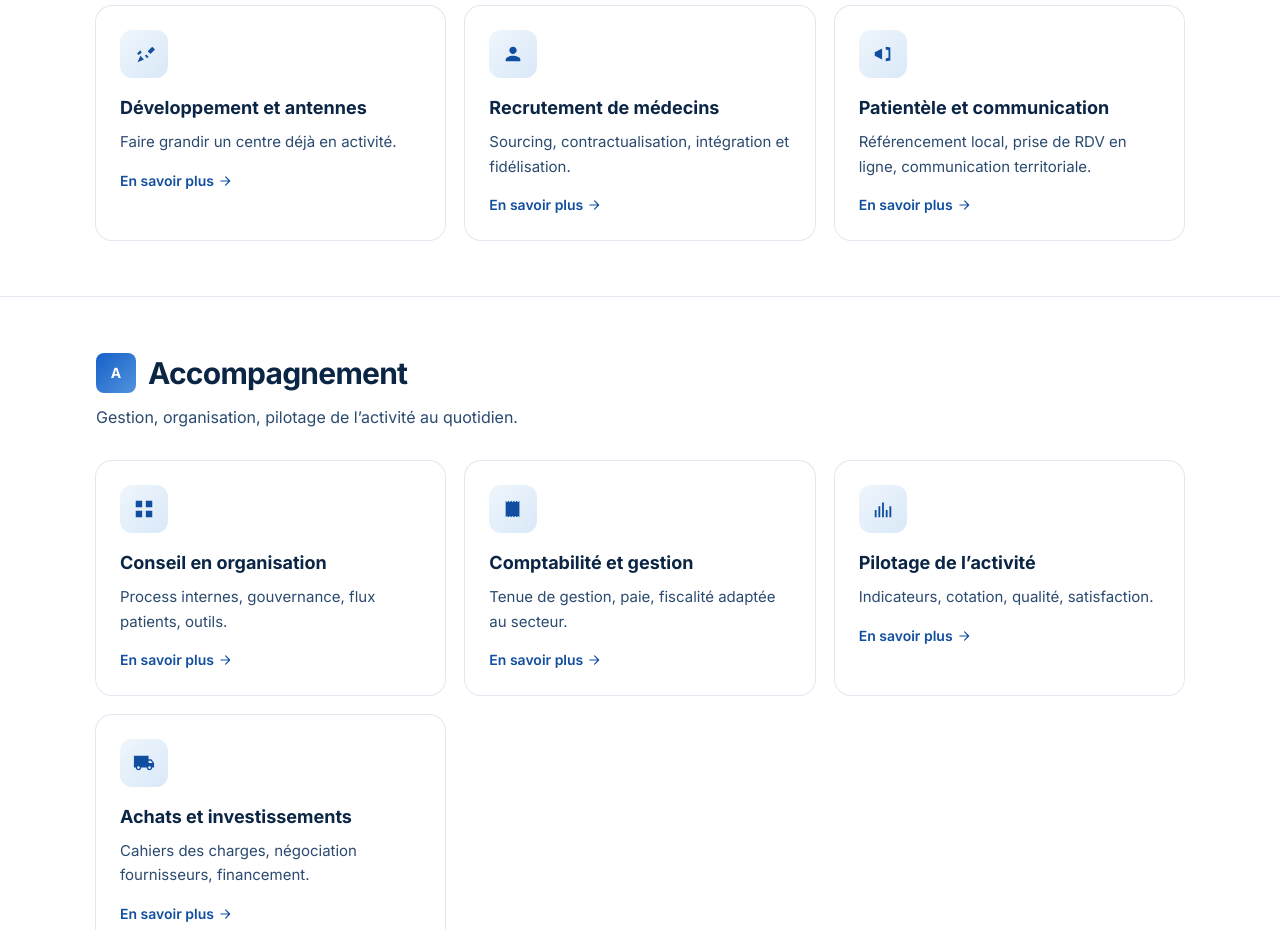
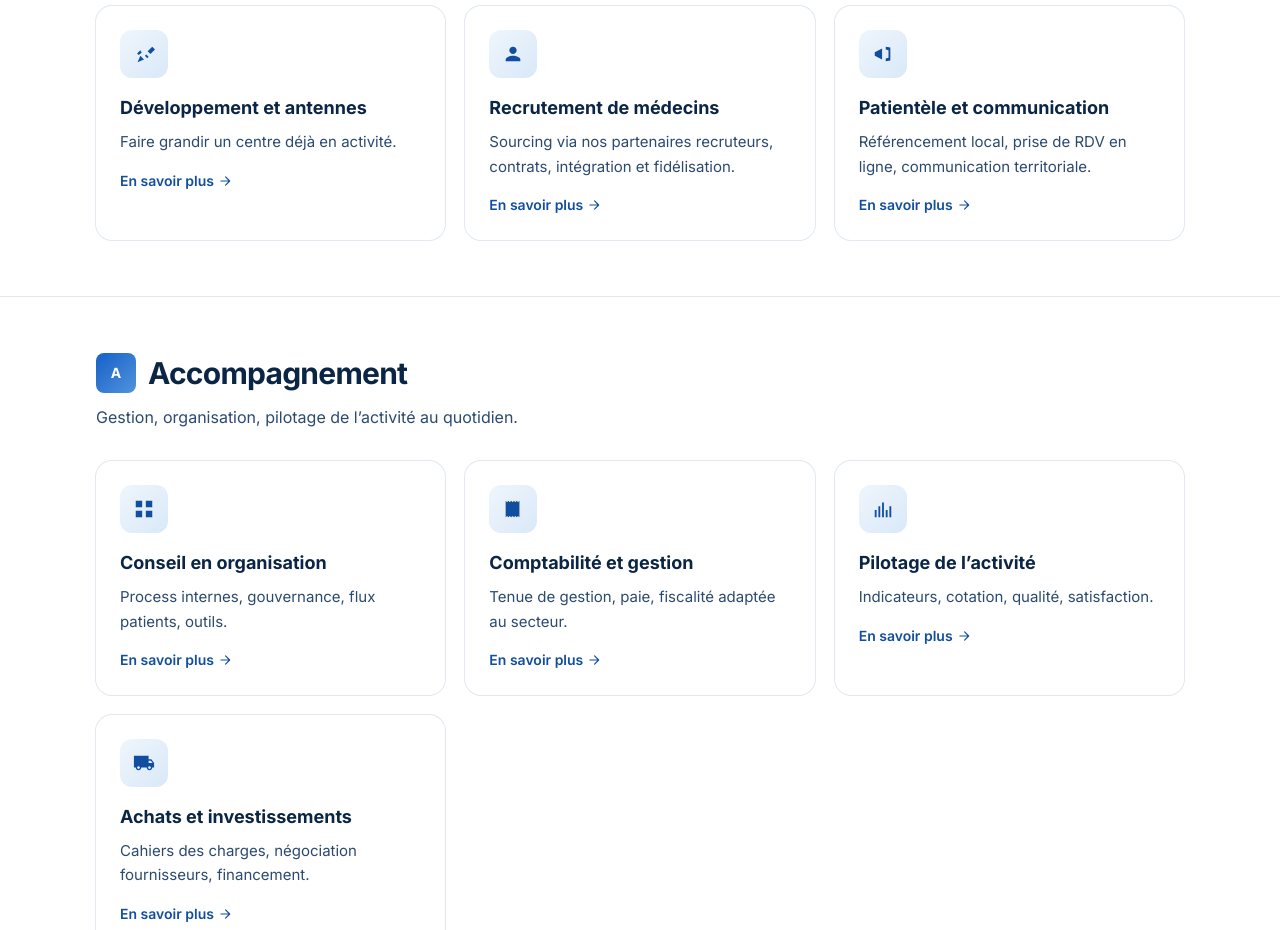
Before and after one commit to sbbb-git/Subv, a Next.js app: page /services in a window 1280 px wide. Shown: the part 1640-2570 px from the top of the page. Built offline with nearby package versions, Linux system fonts and the light colour scheme.

Commit message:
feat(services): enrich recrutement-de-medecins with partner angle

```diff
--- a/content/services.ts
+++ b/content/services.ts
@@ -139,19 +139,20 @@ export const services: Service[] = [
   {
     slug: "recrutement-de-medecins",
     name: "Recrutement de médecins",
-    short: "Sourcing, contractualisation, intégration et fidélisation.",
-    hero: "Accompagnement au recrutement de médecins : sourcing actif, marque employeur, ingénierie contractuelle, intégration et fidélisation.",
+    short: "Sourcing via nos partenaires recruteurs, contrats, intégration et fidélisation.",
+    hero: "Le recrutement de médecins est le premier frein au développement des centres de santé. Nous mobilisons nos partenariats avec des recruteurs spécialisés pour aller chercher vos praticiens, et nous sécurisons leur arrivée jusqu’à l’intégration.",
     icon: ICONS.user,
     pillar: "developpement",
     pillars: [
-      { title: "Sourcing actif", desc: "Approche directe de médecins ciblés sur le territoire." },
-      { title: "Marque employeur", desc: "Positionnement du centre et supports d’attractivité." },
-      { title: "Contrats et rémunération", desc: "Statut salarié, package, clauses spécifiques au secteur." },
-      { title: "Intégration et fidélisation", desc: "Onboarding, parcours, animation de l’équipe." },
+      { title: "Partenaires recruteurs spécialisés", desc: "Nous activons nos partenariats avec des recruteurs dédiés à la santé, avec leurs viviers de praticiens et leurs canaux de sourcing actifs." },
+      { title: "Sourcing actif et présélection", desc: "Approche directe des médecins ciblés sur votre territoire, tri des candidatures, qualification. Vous ne recevez que des profils déjà filtrés." },
+      { title: "Attractivité de votre centre", desc: "Nous structurons le discours qui fait venir un médecin : projet de santé, équipe, conditions d’exercice, atouts du salariat." },
+      { title: "Contrats et rémunération", desc: "Statut salarié, package, clauses spécifiques au secteur des centres de santé." },
+      { title: "Intégration et fidélisation", desc: "Onboarding, accompagnement des premières semaines, suivi dans la durée. Recruter ne suffit pas, il faut garder." },
     ],
     metaTitle: "Recrutement de médecins pour centres de santé",
-    metaDescription: "Accompagnement au recrutement de médecins salariés : sourcing, attractivité, contrats et intégration. On vous aide à attirer et fidéliser les praticiens.",
-    keywords: ["recrutement médecin centre de santé", "médecin salarié"],
+    metaDescription: "Recrutement de médecins salariés via nos partenaires recruteurs : sourcing, attractivité, contrats, intégration. On vous aide à trouver vos praticiens.",
+    keywords: ["recrutement médecin centre de santé", "médecin salarié", "trouver un médecin salarié", "recruter médecin CDS"],
   },
   {
     slug: "patientele-et-communication",
```
